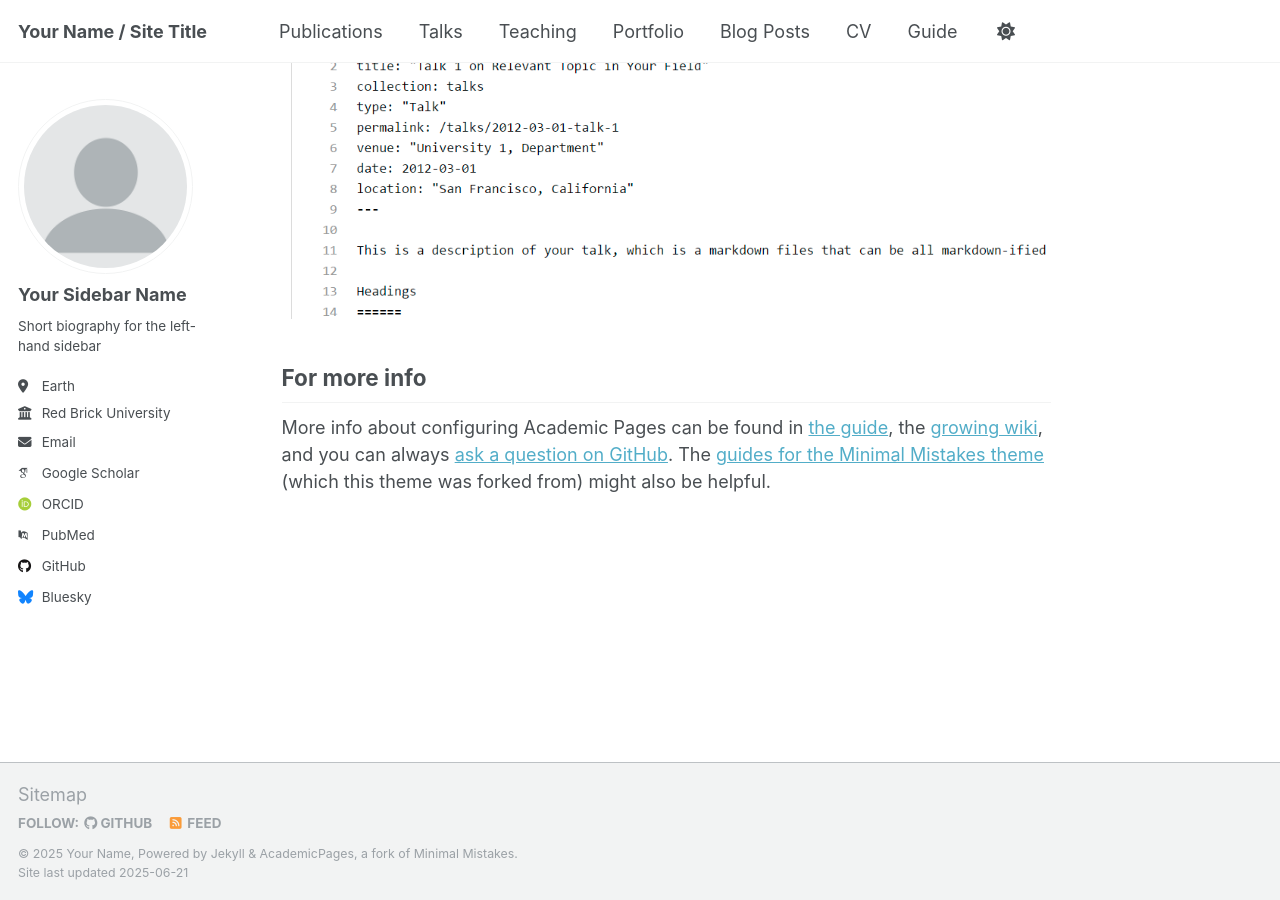
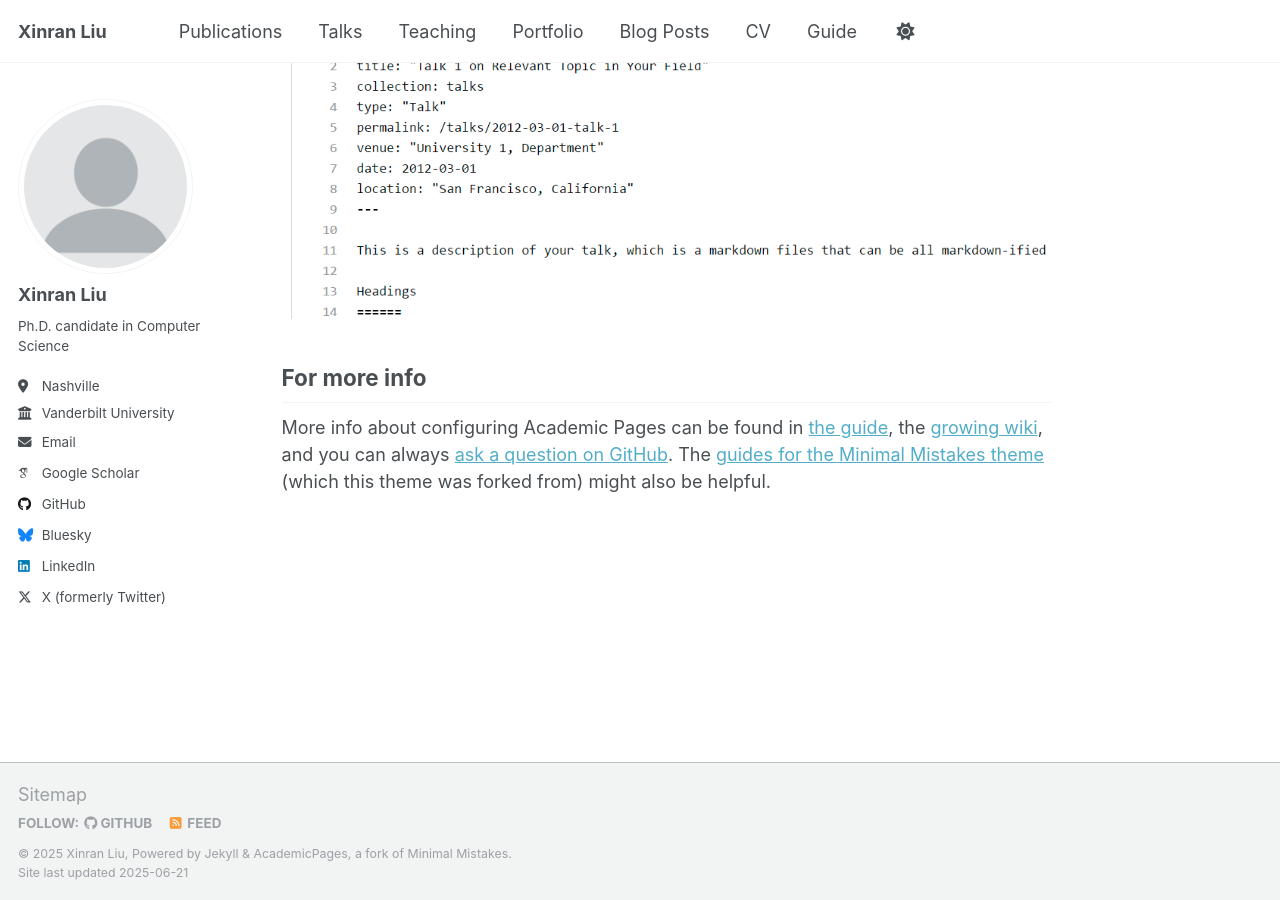
Before and after one commit to xinranliueva/xinranliueva.github.io, a Jekyll site: the page built from _pages/about.md, in a window 1280 px wide and 900 px high, scrolled down 2636 px. Built offline with Jekyll 4.4.1, drawn with Linux system fonts in a browser that asks for light colours; some web fonts are replaced.

Commit message:
Update sidebar

```diff
--- a/_config.yml
+++ b/_config.yml
@@ -9,13 +9,13 @@
 # Basic Site Settings
 locale                   : "en-US"
 site_theme               : "default"
-title                    : "Your Name / Site Title"
+title                    : "Xinran Liu"
 title_separator          : "-"
-name                     : &name "Your Name"
-description              : &description "personal description"
-url                      : https://academicpages.github.io # the base hostname & protocol for your site e.g. "https://[your GitHub username].github.io"
+name                     : &name "Xinran Liu"
+description              : &description "Ph.D. candidate in Computer Science"
+url                      : https://xinranliueva.github.io/ # the base hostname & protocol for your site e.g. "https://[your GitHub username].github.io"
 baseurl                  : "" # the subpath of your site, e.g. "/blog"
-repository               : "academicpages/academicpages.github.io"
+repository               : "xinranliueva/xinranliueva.github.io/"
 
 # Site Author - The following control what appear as part of the author content on the side bar.
 #               If a field is blank the icon and link will not appear, otherwise it will be shown.
@@ -23,21 +23,21 @@ repository               : "academicpages/academicpages.github.io"
 author:
   # Biographic information
   avatar           : "profile.png"
-  name             : "Your Sidebar Name"
+  name             : "Xinran Liu"
   pronouns         : # example: "she/her"
-  bio              : "Short biography for the left-hand sidebar"
-  location         : "Earth"
-  employer         : "Red Brick University"
+  bio              : "Ph.D. candidate in Computer Science"
+  location         : "Nashville"
+  employer         : "Vanderbilt University"
   uri              : # URL
-  email            : "none@example.org"
+  email            : "xinran.liu@vanderilt.edu"
 
   # Academic websites
   arxiv            : # URL - Update with the correct link to your profile
-  googlescholar    : "https://scholar.google.com/citations?user=PS_CX0AAAAAJ"
+  googlescholar    : "https://scholar.google.com/citations?user=ZHz5VScAAAAJ&hl=en"
   impactstory      : # URL
-  orcid            : "http://orcid.org/yourorcidurl"
+  orcid            : # URL
   semantic         : # URL
-  pubmed           : "https://www.ncbi.nlm.nih.gov/pubmed/?term=john+snow"
+  pubmed           : # URL
   researchgate     : # URL
   scopus           : # URL
 
@@ -45,7 +45,7 @@ author:
   bitbucket        : # Username - Update with your username on the site
   codepen          : # Username
   dribbble         : # Username
-  github           : "academicpages"
+  github           : "xinranliueva"
   kaggle           : # Username
   stackoverflow    : # User number or user number and name (i.e., use "1" or "1/jeff-atwood")
 
@@ -59,7 +59,7 @@ author:
   keybase          : # Username
   instagram        : # Username
   lastfm           : # Username
-  linkedin         : # Username
+  linkedin         :  "https://www.linkedin.com/in/xinran-l-5777a0205/"
   mastodon         : # URL
   medium           : # URL
   pinterest        : # Username
@@ -67,7 +67,7 @@ author:
   steam            : # Username
   telegram         : # URL
   tumblr           : # Username
-  twitter          : # Username for X / Twitter
+  twitter          :  "DuorouEvaXin"
   vine             : # Username
   weibo            : # Username
   wikipedia        : # Username
```
